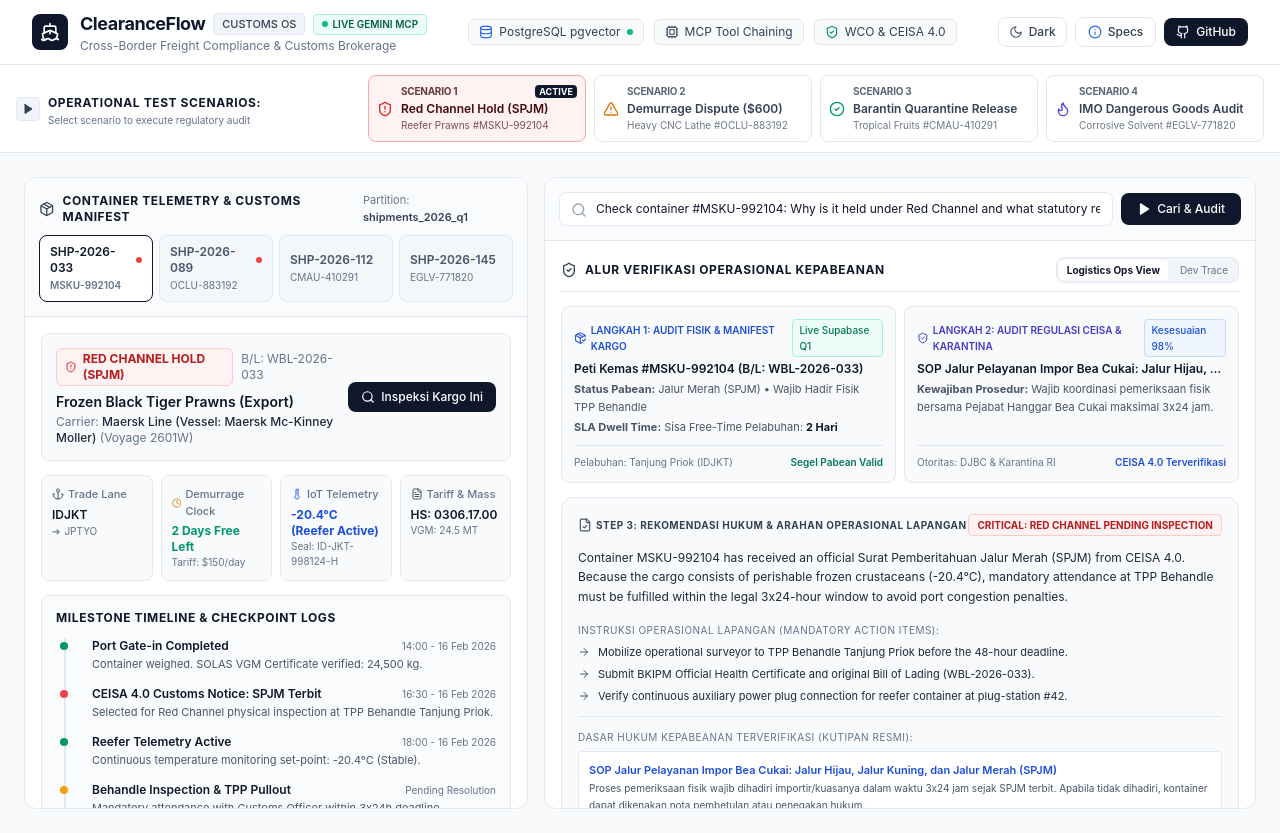
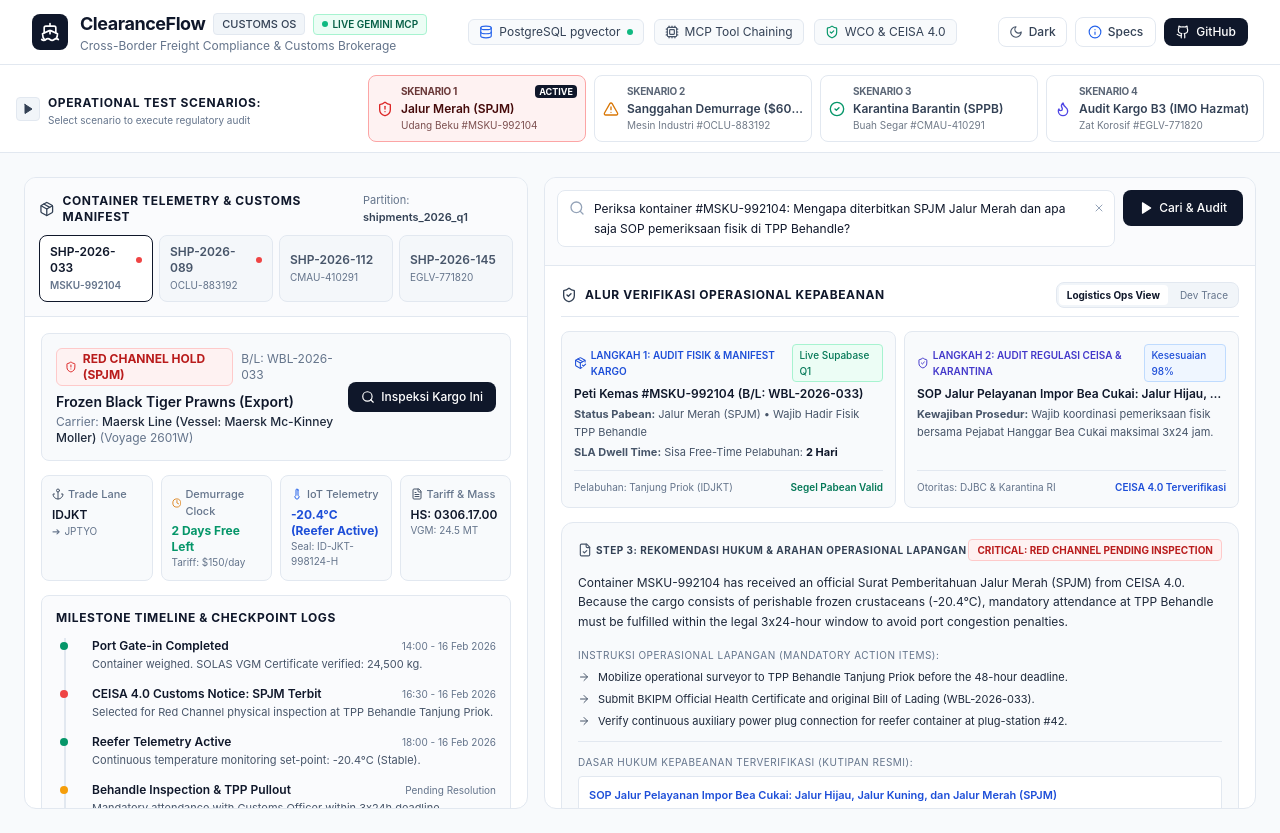
Before and after one commit to mricky/ClearanceFlow-AI, a Next.js app: page / in a window 1280 px wide. Built offline with nearby package versions, Linux system fonts and the light colour scheme.

Commit message:
feat: implement multiline auto-expanding search input and standardize scenario prompts in Indonesian

```diff
--- a/src/components/AuditInspector.tsx
+++ b/src/components/AuditInspector.tsx
@@ -16,6 +16,7 @@ import {
   ShieldCheck,
   PackageCheck,
   Layers,
+  X,
 } from "lucide-react";
 import { ToolExecutionTrace } from "../lib/types";
 
@@ -45,6 +46,7 @@ export function AuditInspector({
   const [searchInput, setSearchInput] = useState(query);
   const [copied, setCopied] = useState(false);
   const [viewMode, setViewMode] = useState<"ops" | "dev">("ops");
+  const [isFocused, setIsFocused] = useState(false);
 
   useEffect(() => {
     setSearchInput(query);
@@ -88,24 +90,42 @@ export function AuditInspector({
 
   return (
     <div className="bg-white dark:bg-slate-900 border border-slate-200 dark:border-slate-800 rounded-xl overflow-hidden shadow-xs flex flex-col h-full transition-colors">
-      {/* Top Command Bar (Inspection Search) */}
-      <div className="p-3.5 border-b border-slate-200 dark:border-slate-800 bg-slate-50/70 dark:bg-slate-950/80">
-        <form onSubmit={handleFormSubmit} className="flex items-center space-x-2">
+      {/* Top Command Bar (Inspection Search - Multiline Auto-Expand) */}
+      <div className="p-3 border-b border-slate-200 dark:border-slate-800 bg-slate-50/70 dark:bg-slate-950/80 transition-all">
+        <form onSubmit={handleFormSubmit} className="flex items-start space-x-2">
           <div className="relative flex-1">
-            <Search className="absolute left-3 top-2.5 h-4 w-4 text-slate-400 dark:text-cyan-400" />
-            <input
-              type="text"
+            <Search className="absolute left-3 top-2.5 h-4 w-4 text-slate-400 dark:text-cyan-400 pointer-events-none" />
+            <textarea
+              rows={isFocused || searchInput.length > 65 ? 2 : 1}
+              onFocus={() => setIsFocused(true)}
+              onBlur={() => setIsFocused(false)}
               value={searchInput}
               onChange={(e) => setSearchInput(e.target.value)}
-              placeholder="Cari nomor kontainer, B/L, atau pasal regulasi pabean (e.g. MSKU, OCLU, SPJM, demurrage, SPPB)..."
-              className="w-full pl-9 pr-3 py-2 bg-white dark:bg-slate-900 border border-slate-200 dark:border-slate-800 rounded-lg text-xs text-slate-900 dark:text-white placeholder-slate-400 dark:placeholder-slate-500 focus:outline-none focus:border-slate-900 dark:focus:border-cyan-500 font-mono transition shadow-xs"
+              onKeyDown={(e) => {
+                if (e.key === "Enter" && !e.shiftKey) {
+                  e.preventDefault();
+                  handleFormSubmit(e);
+                }
+              }}
+              placeholder="Cari nomor kontainer, B/L, atau kueri regulasi kepabeanan..."
+              className="w-full pl-9 pr-7 py-2 bg-white dark:bg-slate-900 border border-slate-200 dark:border-slate-800 rounded-lg text-xs text-slate-900 dark:text-white placeholder-slate-400 dark:placeholder-slate-500 focus:outline-none focus:border-slate-900 dark:focus:border-cyan-500 font-mono transition-all resize-none shadow-xs leading-relaxed"
             />
+            {searchInput && (
+              <button
+                type="button"
+                onClick={() => setSearchInput("")}
+                className="absolute right-2 top-2.5 p-0.5 text-slate-400 hover:text-slate-600 dark:hover:text-slate-200"
+                title="Hapus teks"
+              >
+                <X className="h-3 w-3" />
+              </button>
+            )}
           </div>
           <button
             type="submit"
             disabled={isLoading || !searchInput.trim()}
             title="Eksekusi kueri pencarian atau audit regulasi kepabeanan"
-            className="px-4 py-2 rounded-lg bg-slate-900 hover:bg-slate-800 dark:bg-cyan-600 dark:hover:bg-cyan-500 disabled:opacity-40 text-white font-medium text-xs transition flex items-center space-x-1.5 shrink-0 shadow-xs"
+            className="px-4 py-2 rounded-lg bg-slate-900 hover:bg-slate-800 dark:bg-cyan-600 dark:hover:bg-cyan-500 disabled:opacity-40 text-white font-medium text-xs transition flex items-center space-x-1.5 shrink-0 shadow-xs h-9"
           >
             <Play className="h-3.5 w-3.5 fill-white" />
             <span>Cari & Audit</span>
--- a/src/components/ScenarioBar.tsx
+++ b/src/components/ScenarioBar.tsx
@@ -16,39 +16,39 @@ export interface ScenarioItem {
 export const DEMO_SCENARIOS: ScenarioItem[] = [
   {
     id: "sc-1",
-    badge: "SCENARIO 1",
-    title: "Red Channel Hold (SPJM)",
-    subtitle: "Reefer Prawns #MSKU-992104",
+    badge: "SKENARIO 1",
+    title: "Jalur Merah (SPJM)",
+    subtitle: "Udang Beku #MSKU-992104",
     containerNo: "MSKU-992104",
     theme: "red",
-    query: "Check container #MSKU-992104: Why is it held under Red Channel and what statutory regulations apply?",
+    query: "Periksa kontainer #MSKU-992104: Mengapa diterbitkan SPJM Jalur Merah dan apa saja SOP pemeriksaan fisik di TPP Behandle?",
   },
   {
     id: "sc-2",
-    badge: "SCENARIO 2",
-    title: "Demurrage Dispute ($600)",
-    subtitle: "Heavy CNC Lathe #OCLU-883192",
+    badge: "SKENARIO 2",
+    title: "Sanggahan Demurrage ($600)",
+    subtitle: "Mesin Industri #OCLU-883192",
     containerNo: "OCLU-883192",
     theme: "amber",
-    query: "Kontainer #OCLU-883192 terkena antrean behandle pelabuhan. Hitung denda demurrage dan buatkan draf surat sanggahan force majeure!",
+    query: "Kontainer #OCLU-883192 terkena antrean behandle pelabuhan. Hitung denda demurrage dan buatkan draf surat sanggahan force majeure sesuai KUHD!",
   },
   {
     id: "sc-3",
-    badge: "SCENARIO 3",
-    title: "Barantin Quarantine Release",
-    subtitle: "Tropical Fruits #CMAU-410291",
+    badge: "SKENARIO 3",
+    title: "Karantina Barantin (SPPB)",
+    subtitle: "Buah Segar #CMAU-410291",
     containerNo: "CMAU-410291",
     theme: "emerald",
-    query: "Verify phytosanitary release and green channel status for perishable container #CMAU-410291.",
+    query: "Verifikasi rilis fitosanitari Barantin dan status otorisasi Jalur Hijau SPPB untuk kontainer #CMAU-410291.",
   },
   {
     id: "sc-4",
-    badge: "SCENARIO 4",
-    title: "IMO Dangerous Goods Audit",
-    subtitle: "Corrosive Solvent #EGLV-771820",
+    badge: "SKENARIO 4",
+    title: "Audit Kargo B3 (IMO Hazmat)",
+    subtitle: "Zat Korosif #EGLV-771820",
     containerNo: "EGLV-771820",
     theme: "purple",
-    query: "Audit hazardous material compliance and UN GHS MSDS requirements for container #EGLV-771820.",
+    query: "Audit kepatuhan bahan berbahaya B3, ketentuan plakat IMDG Kelas 8, dan dokumen 16-section MSDS untuk kontainer #EGLV-771820.",
   },
 ];
 
```
